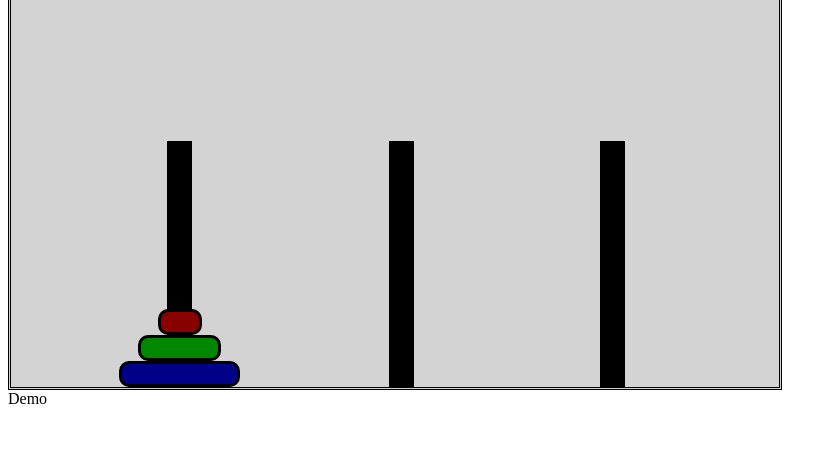
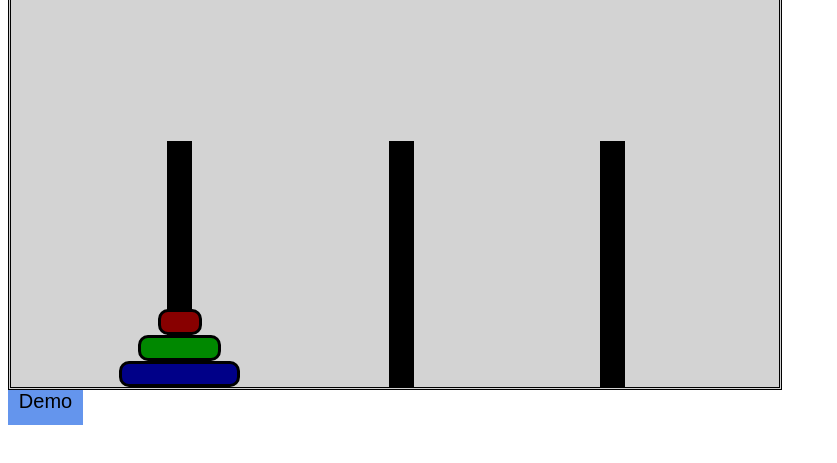
Before and after one commit to Promytheos/TowerOfHanoi, a plain HTML site: page index.html in a window 1280 px wide. Shown: the part 75-538 px from the top of the page, without its empty margins (0-837 px from the left). Drawn offline with Linux system fonts and the light colour scheme.

Commit message:
styling demo button

```diff
--- a/styles.css
+++ b/styles.css
@@ -49,6 +49,16 @@
     background-color: #008;
 }
 
+#demoBtn {
+    width: 75px;
+    height: 35px;
+    background-color: cornflowerblue;
+    text-align: center;
+    font-family: Arial,
+    sans-serif;
+    font-size: 20px;
+}
+
 .rightButton{
     float: right;
     text-align: center;
```
